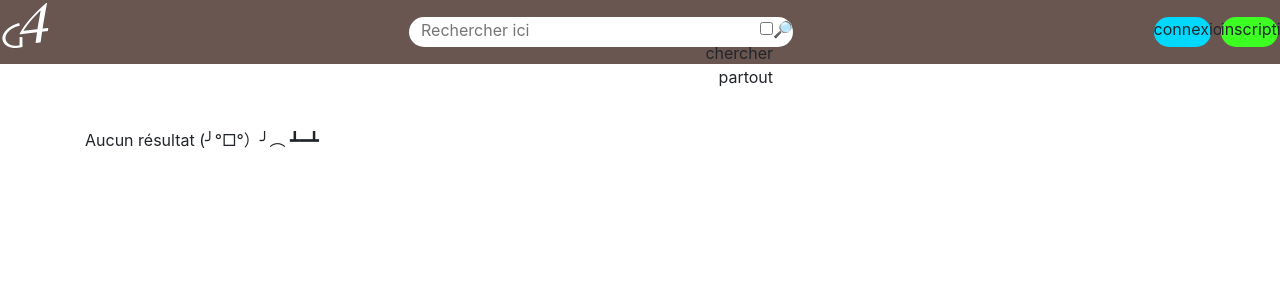
After one commit to delpivarleandre/Institut-g4-ing1-Projet1, a Symfony app: template templates/toutUtilisateur/connexion.html.twig in a window 1280 px wide. The commit adds this page. Shown: the top 300 px of the page. Run offline with Twig, Linux system fonts and the light colour scheme; the template is opened without the code that fills it, so the values that code supplies are empty; some libraries are stand-ins or nearby versions.

Commit message:
added connection buttons display on homepage

```diff
--- a/public/css/main.css
+++ b/public/css/main.css
@@ -57,6 +57,40 @@ header {
   justify-content: space-between;
 }
 
+.connection {
+  width: 10%;
+  display: flex;
+  align-items: flex-start;
+  flex-direction: row;
+  justify-content: space-around;
+}
+
+.login {
+  align-self: center;
+  display: flexbox;
+  width:45%;
+  height: 30px;
+  background-color: rgb(0, 217, 255);
+  border-bottom-left-radius: 15px;
+  border-bottom-right-radius: 15px;
+  border-top-left-radius: 15px;
+  border-top-right-radius: 15px;
+  margin-right: 5%;
+  text-align: center;
+}
+.signup {
+  align-self: center;
+  display: flexbox;
+  width:45%;
+  height: 30px;
+  background-color: rgb(60, 255, 34);
+  border-bottom-left-radius: 15px;
+  border-bottom-right-radius: 15px;
+  border-top-left-radius: 15px;
+  border-top-right-radius: 15px;
+  text-align: center;
+}
+
 .paddingh1 {
   padding: 1.6rem;
 }
--- a/src/Controller/DefaultController.php
+++ b/src/Controller/DefaultController.php
@@ -29,7 +29,7 @@ class DefaultController extends AbstractController
                     ->getRepository(Article::class)
                     ->searchArticle($_GET['search']);
             }
-            return $this->render('toutUtilisateur/accueil.html.twig', [
+            return $this->render('toutUtilisateur/connexion.html.twig', [
                 'article' => $article,
                 'previousSearch' => $_GET['search']
             ]);
@@ -38,7 +38,7 @@ class DefaultController extends AbstractController
             $article = $this->getDoctrine()
                 ->getRepository(Article::class)
                 ->findAll();
-            return $this->render('toutUtilisateur/accueil.html.twig', [
+            return $this->render('toutUtilisateur/connexion.html.twig', [
                 'article' => $article
             ]);
         }
--- a/templates/base.html.twig
+++ b/templates/base.html.twig
@@ -22,7 +22,7 @@
                         <label onClick='checkInputValue()' for="search">🔎</label>
                     </div>
                 </form>
-                <div class="connection">connexion ici</div>
+                <div class="connection">{% block connexion %}{% endblock %}</div>
             </div>
         </header>
         {% block body %}{% endblock %}
--- a/templates/toutUtilisateur/accueil.html.twig
+++ b/templates/toutUtilisateur/accueil.html.twig
@@ -25,4 +25,5 @@
 			</div>
 		{% endif %}
 	</div>
-</div>{% endblock %}
+</div>
+{% endblock %}
--- /dev/null
+++ b/templates/toutUtilisateur/connexion.html.twig
@@ -0,0 +1,5 @@
+{% extends 'toutUtilisateur/accueil.html.twig' %}
+{% block connexion %}
+  <div class="login">connexion</div>
+  <div class="signup">inscription</div>
+{% endblock %}
```
